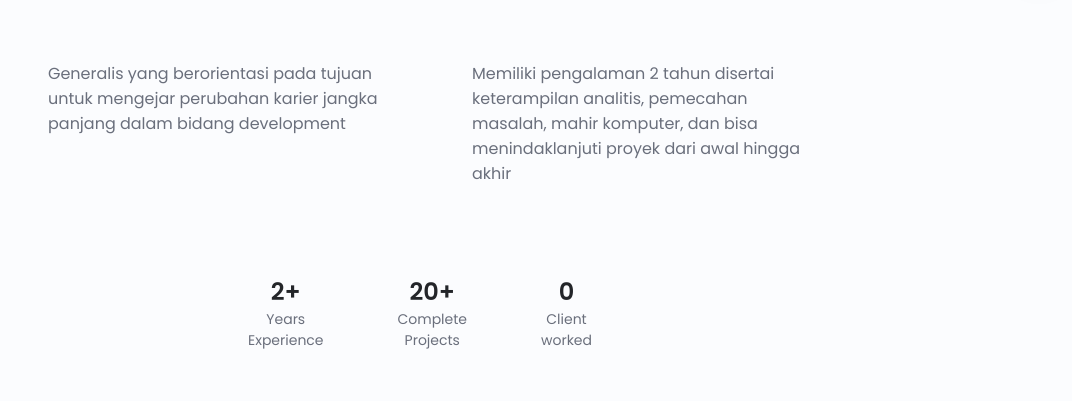
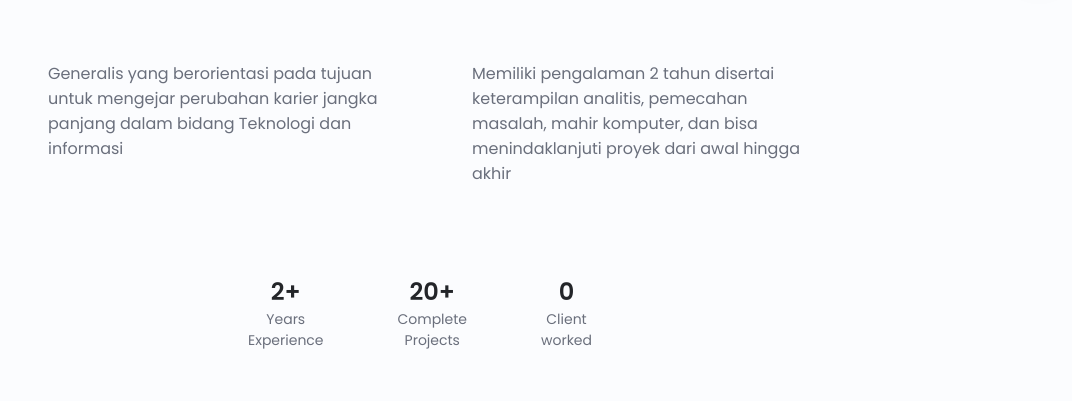
Before and after one commit to Psyalbanna/pasya, a plain HTML site: page index.html in a window 1280 px wide. Shown: the part 975-1376 px from the top of the page, without its empty margins (208-1280 px from the left). Drawn offline with nearby package versions, Linux system fonts and the light colour scheme.

Commit message:
Update index.html

```diff
--- a/index.html
+++ b/index.html
@@ -124,7 +124,7 @@
 
                 <div class="about__container container grid">
                     <p class="about__description">Generalis yang berorientasi pada tujuan untuk mengejar perubahan
-                        karier jangka panjang dalam bidang development</p>
+                        karier jangka panjang dalam bidang Teknologi dan informasi</p>
 
                     <div class="about__data">
                         <p class="about__description">Memiliki pengalaman 2 tahun disertai keterampilan analitis, pemecahan masalah,
```
